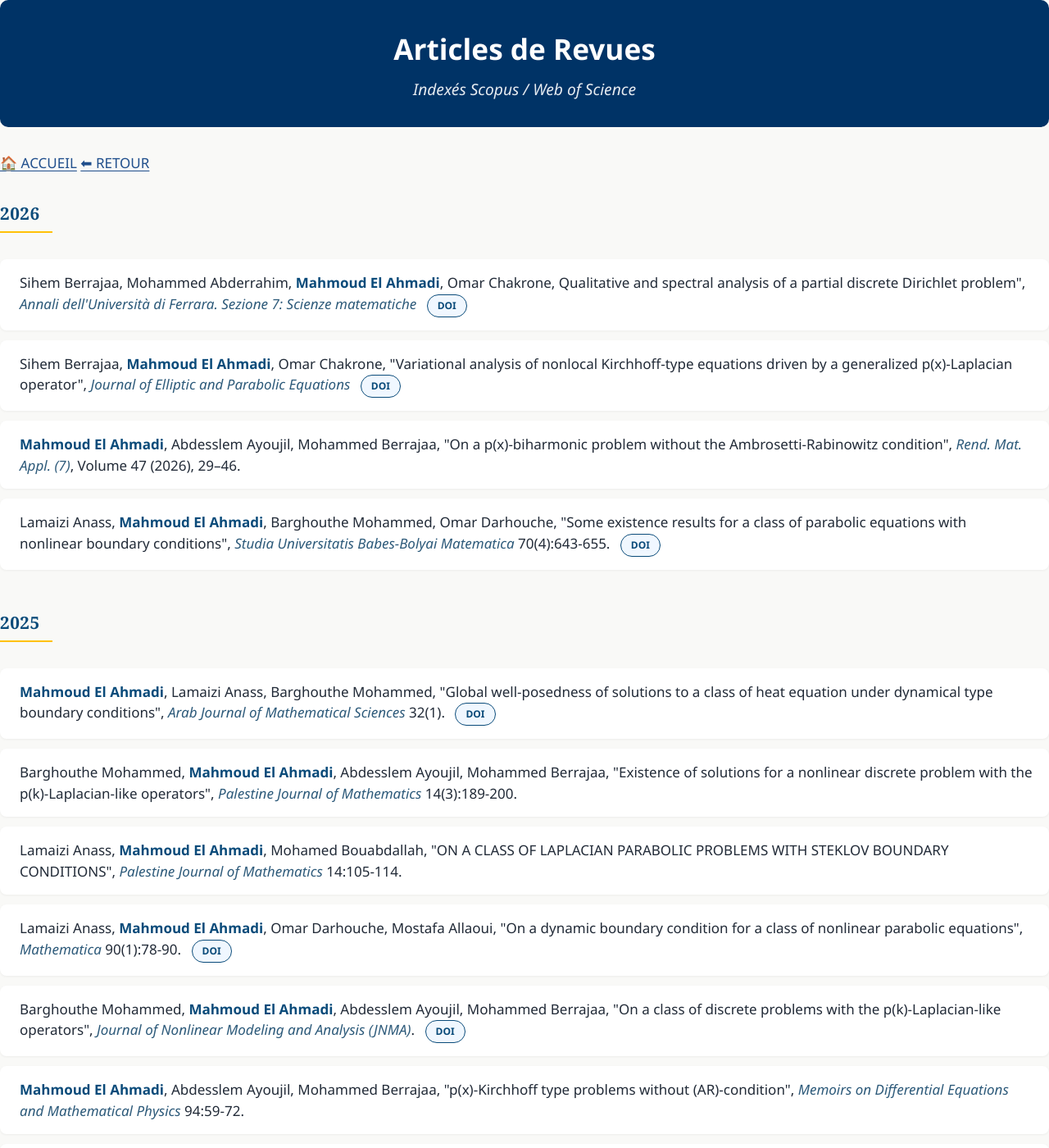
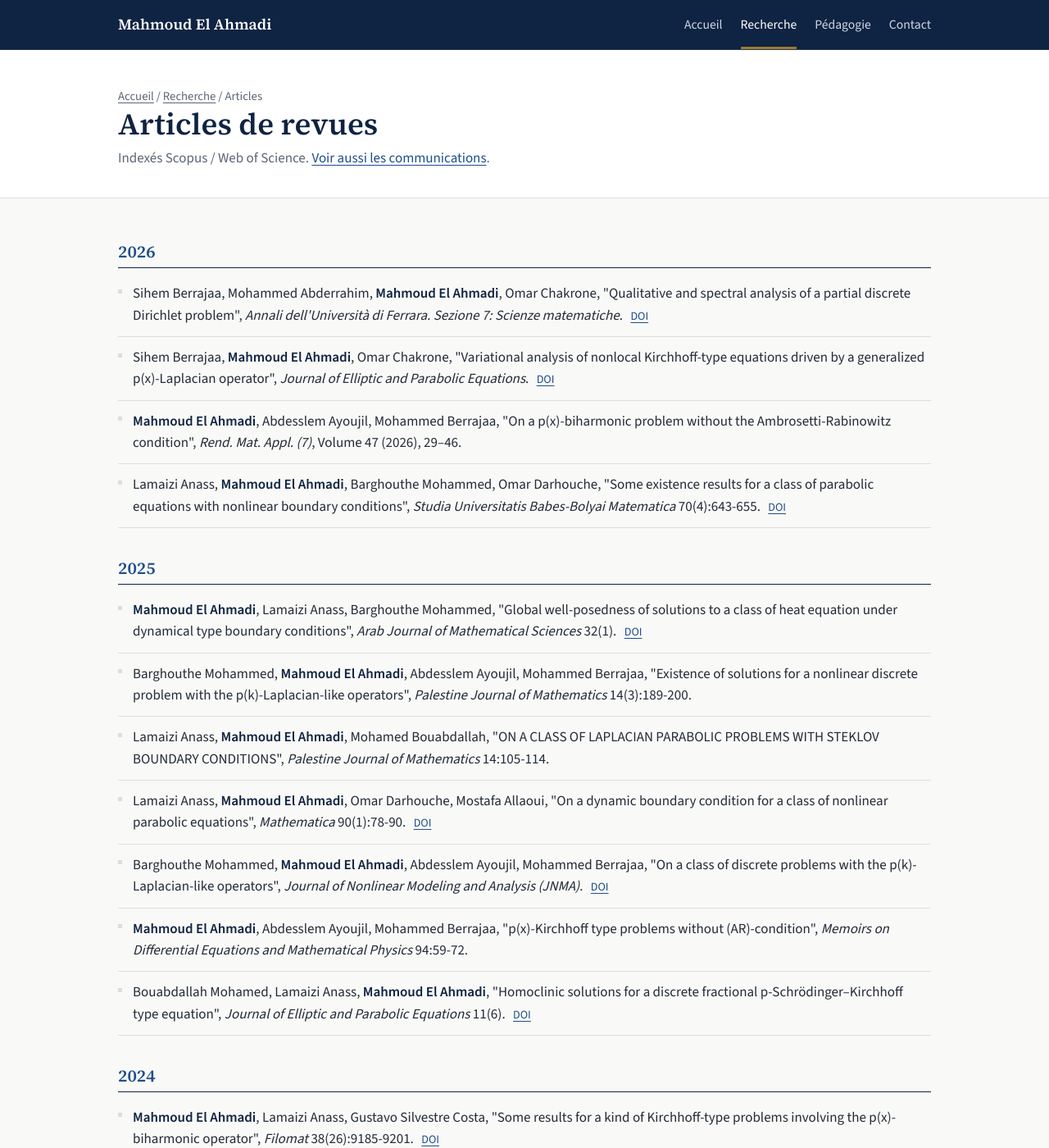
Before and after one commit to mahmoudmath/mahmoudmath.github.io, a Jekyll site: the page articles.html, which Jekyll copies as it is, in a window 1280 px wide and 1400 px high. Shown: the whole window at 82% size. Built offline with Jekyll 4.4.1, drawn with Linux system fonts in a browser that asks for light colours.

Commit message:
Update articles.html

```diff
--- a/articles.html
+++ b/articles.html
@@ -7,220 +7,95 @@
   window.dataLayer = window.dataLayer || [];
   function gtag(){dataLayer.push(arguments);}
   gtag('js', new Date());
-
   gtag('config', 'G-KGXYVP14W5');
 </script>
 <meta charset="UTF-8">
 <meta name="viewport" content="width=device-width, initial-scale=1.0">
 <title>Articles - Pr. Mahmoud El Ahmadi</title>
+<meta name="description" content="Publications scientifiques du Pr. Mahmoud El Ahmadi (FST de Fès, USMBA) : articles de revues indexées Scopus / Web of Science en analyse non linéaire et EDP.">
+<meta name="author" content="Pr. Mahmoud El Ahmadi">
+<meta name="theme-color" content="#0f2342">
+<link rel="preconnect" href="https://fonts.googleapis.com">
+<link rel="preconnect" href="https://fonts.gstatic.com" crossorigin>
+<link rel="stylesheet" href="https://fonts.googleapis.com/css2?family=Source+Sans+3:wght@400;600&family=Source+Serif+4:wght@400;600&display=swap">
 <link rel="stylesheet" href="style.css">
-   <style>
-    /* ===== STYLE LOCAL - PAGE ARTICLES SEULEMENT ===== */
-
-    /* TITRES D'ANNÉES (2026, 2025, etc.) */
-    .year-title {
-        color: #0a4b7a;
-        font-size: 1.3rem;
-        font-weight: 700;
-        border-bottom: 2px solid #ffc107;
-        display: inline-block;
-        margin: 30px 0 15px 0;
-        padding-bottom: 5px;
-        padding-right: 15px;
-        text-transform: uppercase;
-        letter-spacing: 0.5px;
-    }
-
-    /* BOUTONS DOI */
-    .link-doi {
-        display: inline-block;
-        background: #f0f7ff;
-        color: #0a4b7a;
-        padding: 4px 12px;
-        border-radius: 20px;
-        text-decoration: none;
-        font-size: 0.75rem;
-        font-weight: 600;
-        border: 1px solid #0a4b7a;
-        margin-left: 8px;
-        transition: all 0.2s ease;
-    }
-
-    .link-doi:hover {
-        background: #0a4b7a;
-        color: white;
-        border-color: #0a4b7a;
-    }
-
-    /* TITRE PRINCIPAL DE LA PAGE */
-    h1 {
-        font-size: 1.8rem;
-        color: #003366;
-        text-align: center;
-        margin: 20px 0;
-        font-weight: 800;
-        text-transform: uppercase;
-    }
-
-    /* LISTE DES ARTICLES */
-    .resource-list {
-        list-style: none;
-        padding-left: 0;
-    }
-
-    .resource-list li {
-        background: white;
-        padding: 16px 20px;
-        margin-bottom: 12px;
-        border-radius: 8px;
-        border-left: 4px solid transparent;
-        box-shadow: 0 1px 3px rgba(0,0,0,0.05);
-        transition: all 0.2s;
-        line-height: 1.5;
-    }
-
-    .resource-list li:hover {
-        border-left-color: #ffc107;
-        background: #fefcf5;
-        box-shadow: 0 2px 8px rgba(0,86,179,0.05);
-    }
-
-    /* NOMS DES AUTEURS EN GRAS */
-    .resource-list li strong {
-        color: #0a4b7a;
-        font-weight: 700;
-    }
-
-    /* TITRES DES REVUES EN ITALIQUE */
-    .resource-list li em {
-        color: #2d5a7a;
-        font-style: italic;
-    }
-
-    /* EN-TÊTE PAGE */
-    /* EN-TÊTE - Articles de Revues / Indexés Scopus */
-.professor-header {
-    background: #003366;  /* Fond bleu foncé */
-    padding: 30px 20px;
-    border-radius: 10px;
-    margin-bottom: 30px;
-    text-align: center;
-}
-
-.professor-name {
-    color: white !important;
-    font-size: 2.2rem;
-    font-weight: 700;
-    margin-bottom: 5px;
-}
-
-.professor-title {
-    color: white !important;
-    font-size: 1.2rem;
-    font-style: italic;
-    opacity: 0.9;
-}
-
-    /* RESPONSIVE POUR MOBILES */
-    @media (max-width: 768px) {
-        .year-title {
-            font-size: 1.1rem;
-        }
-
-        .resource-list li {
-            padding: 14px;
-            font-size: 0.95rem;
-        }
-
-        .link-doi {
-            display: inline-block;
-            margin-top: 6px;
-            margin-left: 0;
-        }
-
-        .professor-name {
-            font-size: 1.6rem;
-        }
-    }
-
-    @media (max-width: 480px) {
-        .resource-list li {
-            padding: 12px;
-        }
-
-        .link-doi {
-            padding: 3px 10px;
-            font-size: 0.7rem;
-        }
-    }
-    </style>
 </head>
 <body>
 <!-- Google Tag Manager (noscript) -->
-<noscript><iframe src="https://www.googletagmanager.com/ns.html?id=GTM-5HG84LR9"
-height="0" width="0" style="display:none;visibility:hidden"></iframe></noscript>
+<noscript><iframe src="https://www.googletagmanager.com/ns.html?id=GTM-5HG84LR9" height="0" width="0" style="display:none;visibility:hidden"></iframe></noscript>
 <!-- End Google Tag Manager (noscript) -->
-    <div class="container">
-        <header class="professor-header">
-            <div class="professor-name">Articles de Revues</div>
-            <div class="professor-title">Indexés Scopus / Web of Science</div>
+<a class="skip" href="#contenu">Aller au contenu</a>
+
+<header class="topbar">
+  <div class="wrap">
+    <a class="brand" href="index.html">Mahmoud El Ahmadi</a>
+    <nav aria-label="Navigation principale">
+      <ul class="menu">
+        <li><a href="index.html">Accueil</a></li>
+        <li><a href="recherche.html" aria-current="page">Recherche</a></li>
+        <li><a href="pedagogie.html">Pédagogie</a></li>
+        <li><a href="contact.html">Contact</a></li>
+      </ul>
+    </nav>
+  </div>
 </header>
 
-        <nav class="academic-nav">
-            <a href="index.html" class="nav-card">🏠 ACCUEIL</a>
-            <a href="recherche.html" class="nav-card">⬅ RETOUR</a>
-        </nav>
+<div class="page-titre">
+  <div class="wrap">
+    <p class="fil"><a href="index.html">Accueil</a> / <a href="recherche.html">Recherche</a> / Articles</p>
+    <h1>Articles de revues</h1>
+    <p>Indexés Scopus / Web of Science. <a href="communications.html">Voir aussi les communications</a>.</p>
+  </div>
+</div>
 
-        <section class="presentation">
-            <!-- 2026 -->
-            <h3 class="year-title">2026</h3>
-            <ul class="resource-list">
-                <li>Sihem Berrajaa, Mohammed Abderrahim, <strong>Mahmoud El Ahmadi</strong>,  Omar Chakrone, Qualitative and spectral analysis of a partial discrete Dirichlet problem", <em>Annali dell'Università di Ferrara. Sezione 7: Scienze matematiche </em>
-                  <a href="https://doi.org/10.1007/s11565-026-00735-z" target="_blank" class="link-doi">DOI</a></li>
-                <li>Sihem Berrajaa, <strong>Mahmoud El Ahmadi</strong>,  Omar Chakrone, "Variational analysis of nonlocal Kirchhoff-type equations driven by a generalized p(x)-Laplacian operator", <em>Journal of Elliptic and Parabolic Equations </em>
-                  <a href="https://doi.org/10.1007/s41808-026-00488-y" target="_blank" class="link-doi">DOI</a></li>
+<main id="contenu">
+  <section>
+    <div class="wrap">
+
+      <h2 class="annee">2026</h2>
+      <ul class="biblio">
+        <li>Sihem Berrajaa, Mohammed Abderrahim, <strong>Mahmoud El Ahmadi</strong>, Omar Chakrone, "Qualitative and spectral analysis of a partial discrete Dirichlet problem", <em>Annali dell'Università di Ferrara. Sezione 7: Scienze matematiche</em>. <a class="doi" href="https://doi.org/10.1007/s11565-026-00735-z" target="_blank" rel="noopener">DOI</a></li>
+        <li>Sihem Berrajaa, <strong>Mahmoud El Ahmadi</strong>, Omar Chakrone, "Variational analysis of nonlocal Kirchhoff-type equations driven by a generalized p(x)-Laplacian operator", <em>Journal of Elliptic and Parabolic Equations</em>. <a class="doi" href="https://doi.org/10.1007/s41808-026-00488-y" target="_blank" rel="noopener">DOI</a></li>
         <li><strong>Mahmoud El Ahmadi</strong>, Abdesslem Ayoujil, Mohammed Berrajaa, "On a p(x)-biharmonic problem without the Ambrosetti-Rabinowitz condition", <em>Rend. Mat. Appl. (7)</em>, Volume 47 (2026), 29–46.</li>
-                <li>Lamaizi Anass, <strong>Mahmoud El Ahmadi</strong>, Barghouthe Mohammed, Omar Darhouche, "Some existence results for a class of parabolic equations with nonlinear boundary conditions", <em>Studia Universitatis Babes-Bolyai Matematica</em> 70(4):643-655.
-                    <a href="https://doi.org/10.24193/subbmath.2025.4.08" target="_blank" class="link-doi">DOI</a></li>
+        <li>Lamaizi Anass, <strong>Mahmoud El Ahmadi</strong>, Barghouthe Mohammed, Omar Darhouche, "Some existence results for a class of parabolic equations with nonlinear boundary conditions", <em>Studia Universitatis Babes-Bolyai Matematica</em> 70(4):643-655. <a class="doi" href="https://doi.org/10.24193/subbmath.2025.4.08" target="_blank" rel="noopener">DOI</a></li>
       </ul>
 
-            <!-- 2025 -->
-            <h3 class="year-title">2025</h3>
-            <ul class="resource-list">
-                <li><strong>Mahmoud El Ahmadi</strong>, Lamaizi Anass, Barghouthe Mohammed, "Global well-posedness of solutions to a class of heat equation under dynamical type boundary conditions", <em>Arab Journal of Mathematical Sciences</em> 32(1). <a href="https://doi.org/10.1108/AJMS-05-2024-0087" target="_blank" class="link-doi">DOI</a></li>
+      <h2 class="annee">2025</h2>
+      <ul class="biblio">
+        <li><strong>Mahmoud El Ahmadi</strong>, Lamaizi Anass, Barghouthe Mohammed, "Global well-posedness of solutions to a class of heat equation under dynamical type boundary conditions", <em>Arab Journal of Mathematical Sciences</em> 32(1). <a class="doi" href="https://doi.org/10.1108/AJMS-05-2024-0087" target="_blank" rel="noopener">DOI</a></li>
         <li>Barghouthe Mohammed, <strong>Mahmoud El Ahmadi</strong>, Abdesslem Ayoujil, Mohammed Berrajaa, "Existence of solutions for a nonlinear discrete problem with the p(k)-Laplacian-like operators", <em>Palestine Journal of Mathematics</em> 14(3):189-200.</li>
         <li>Lamaizi Anass, <strong>Mahmoud El Ahmadi</strong>, Mohamed Bouabdallah, "ON A CLASS OF LAPLACIAN PARABOLIC PROBLEMS WITH STEKLOV BOUNDARY CONDITIONS", <em>Palestine Journal of Mathematics</em> 14:105-114.</li>
-                <li>Lamaizi Anass, <strong>Mahmoud El Ahmadi</strong>, Omar Darhouche, Mostafa Allaoui, "On a dynamic boundary condition for a class of nonlinear parabolic equations", <em>Mathematica</em> 90(1):78-90. <a href="https://doi.org/10.24193/mathcluj.2025.1.07" target="_blank" class="link-doi">DOI</a></li>
-                <li>Barghouthe Mohammed, <strong>Mahmoud El Ahmadi</strong>, Abdesslem Ayoujil, Mohammed Berrajaa, "On a class of discrete problems with the p(k)-Laplacian-like operators", <em>Journal of Nonlinear Modeling and Analysis (JNMA)</em>. <a href="https://doi.org/10.12150/jnma.2025.439" target="_blank" class="link-doi">DOI</a></li>
+        <li>Lamaizi Anass, <strong>Mahmoud El Ahmadi</strong>, Omar Darhouche, Mostafa Allaoui, "On a dynamic boundary condition for a class of nonlinear parabolic equations", <em>Mathematica</em> 90(1):78-90. <a class="doi" href="https://doi.org/10.24193/mathcluj.2025.1.07" target="_blank" rel="noopener">DOI</a></li>
+        <li>Barghouthe Mohammed, <strong>Mahmoud El Ahmadi</strong>, Abdesslem Ayoujil, Mohammed Berrajaa, "On a class of discrete problems with the p(k)-Laplacian-like operators", <em>Journal of Nonlinear Modeling and Analysis (JNMA)</em>. <a class="doi" href="https://doi.org/10.12150/jnma.2025.439" target="_blank" rel="noopener">DOI</a></li>
         <li><strong>Mahmoud El Ahmadi</strong>, Abdesslem Ayoujil, Mohammed Berrajaa, "p(x)-Kirchhoff type problems without (AR)-condition", <em>Memoirs on Differential Equations and Mathematical Physics</em> 94:59-72.</li>
-                <li>Bouabdallah Mohamed, Lamaizi Anass, <strong>Mahmoud El Ahmadi</strong>, "Homoclinic solutions for a discrete fractional p-Schrödinger–Kirchhoff type equation", <em>Journal of Elliptic and Parabolic Equations</em> 11(6). <a href="https://doi.org/10.1007/s41808-025-00322-x" target="_blank" class="link-doi">DOI</a></li>
+        <li>Bouabdallah Mohamed, Lamaizi Anass, <strong>Mahmoud El Ahmadi</strong>, "Homoclinic solutions for a discrete fractional p-Schrödinger–Kirchhoff type equation", <em>Journal of Elliptic and Parabolic Equations</em> 11(6). <a class="doi" href="https://doi.org/10.1007/s41808-025-00322-x" target="_blank" rel="noopener">DOI</a></li>
       </ul>
 
-            <!-- 2024 -->
-            <h3 class="year-title">2024</h3>
-            <ul class="resource-list">
-                <li><strong>Mahmoud El Ahmadi</strong>, Lamaizi Anass, Gustavo Silvestre Costa, "Some results for a kind of Kirchhoff-type problems involving the p(x)-biharmonic operator", <em>Filomat</em> 38(26):9185-9201. <a href="https://doi.org/10.2298/FIL2426185A" target="_blank" class="link-doi">DOI</a></li>
-                <li><strong>Mahmoud El Ahmadi</strong>, Abdesslem Ayoujil, Mohammed Berrajaa, "On Kirchhoff-double phase problems without (AR)-condition", <em>Mathematica</em> 66 (89)(2):216-229. <a href="https://doi.org/10.24193/mathcluj.2024.2.06" target="_blank" class="link-doi">DOI</a></li>
-                <li>Mohamed Bouabdallah, <strong>Mahmoud El Ahmadi</strong>, Lamaizi Anass, "Homoclinic solutions for discrete fractional p-Laplacian equation via the Nehari manifold method", <em>Rendiconti del Circolo Matematico di Palermo</em> 73(6). <a href="https://doi.org/10.1007/s12215-024-01110-7" target="_blank" class="link-doi">DOI</a></li>
-                <li><strong>Mahmoud El Ahmadi</strong>, Barghouthe Mohammed, Lamaizi Anass, Mohammed Berrajaa, "Existence and multiplicity results for a kind of double phase problems with mixed boundary value conditions", <em>Communications in Analysis and Mechanics</em> 16(3):509-527. <a href="https://doi.org/10.3934/cam.2024024" target="_blank" class="link-doi">DOI</a></li>
-                <li><strong>Mahmoud El Ahmadi</strong>, Lamaizi Anass, Bouabdallah Mohamed, "Existence and multiplicity results for Kirchhoff-type superlinear problems involving the fractional p(x)-Laplacian satisfying (C)-condition", <em>Gulf Journal of Mathematics</em> 17(1):205-224. <a href="https://doi.org/10.56947/gjom.v17i1.2081" target="_blank" class="link-doi">DOI</a></li>
-                <li><strong>Mahmoud El Ahmadi</strong>, Lamaizi Anass, Bouabdallah Mohamed, "On the superlinear Kirchhoff problem involving the double phase operator with variable exponents", <em>Journal of Elliptic and Parabolic Equations</em> 10(4). <a href="https://doi.org/10.1007/s41808-024-00289-1" target="_blank" class="link-doi">DOI</a></li>
-                <li><strong>Mahmoud El Ahmadi</strong>, Abdesslem Ayoujil, Mohammed Berrajaa, "Robin Problem Involving the p(x)-Laplacian Operator Without Ambrosetti-Rabinowizt Condition", <em>Boletim da Sociedade Paranaense de Matematica</em> 2024(42):1-14. <a href="https://doi.org/10.5269/bspm.65522" target="_blank" class="link-doi">DOI</a></li>
+      <h2 class="annee">2024</h2>
+      <ul class="biblio">
+        <li><strong>Mahmoud El Ahmadi</strong>, Lamaizi Anass, Gustavo Silvestre Costa, "Some results for a kind of Kirchhoff-type problems involving the p(x)-biharmonic operator", <em>Filomat</em> 38(26):9185-9201. <a class="doi" href="https://doi.org/10.2298/FIL2426185A" target="_blank" rel="noopener">DOI</a></li>
+        <li><strong>Mahmoud El Ahmadi</strong>, Abdesslem Ayoujil, Mohammed Berrajaa, "On Kirchhoff-double phase problems without (AR)-condition", <em>Mathematica</em> 66 (89)(2):216-229. <a class="doi" href="https://doi.org/10.24193/mathcluj.2024.2.06" target="_blank" rel="noopener">DOI</a></li>
+        <li>Mohamed Bouabdallah, <strong>Mahmoud El Ahmadi</strong>, Lamaizi Anass, "Homoclinic solutions for discrete fractional p-Laplacian equation via the Nehari manifold method", <em>Rendiconti del Circolo Matematico di Palermo</em> 73(6). <a class="doi" href="https://doi.org/10.1007/s12215-024-01110-7" target="_blank" rel="noopener">DOI</a></li>
+        <li><strong>Mahmoud El Ahmadi</strong>, Barghouthe Mohammed, Lamaizi Anass, Mohammed Berrajaa, "Existence and multiplicity results for a kind of double phase problems with mixed boundary value conditions", <em>Communications in Analysis and Mechanics</em> 16(3):509-527. <a class="doi" href="https://doi.org/10.3934/cam.2024024" target="_blank" rel="noopener">DOI</a></li>
+        <li><strong>Mahmoud El Ahmadi</strong>, Lamaizi Anass, Bouabdallah Mohamed, "Existence and multiplicity results for Kirchhoff-type superlinear problems involving the fractional p(x)-Laplacian satisfying (C)-condition", <em>Gulf Journal of Mathematics</em> 17(1):205-224. <a class="doi" href="https://doi.org/10.56947/gjom.v17i1.2081" target="_blank" rel="noopener">DOI</a></li>
+        <li><strong>Mahmoud El Ahmadi</strong>, Lamaizi Anass, Bouabdallah Mohamed, "On the superlinear Kirchhoff problem involving the double phase operator with variable exponents", <em>Journal of Elliptic and Parabolic Equations</em> 10(4). <a class="doi" href="https://doi.org/10.1007/s41808-024-00289-1" target="_blank" rel="noopener">DOI</a></li>
+        <li><strong>Mahmoud El Ahmadi</strong>, Abdesslem Ayoujil, Mohammed Berrajaa, "Robin Problem Involving the p(x)-Laplacian Operator Without Ambrosetti-Rabinowizt Condition", <em>Boletim da Sociedade Paranaense de Matematica</em> 2024(42):1-14. <a class="doi" href="https://doi.org/10.5269/bspm.65522" target="_blank" rel="noopener">DOI</a></li>
       </ul>
 
-            <!-- 2023 -->
-            <h3 class="year-title">2023</h3>
-            <ul class="resource-list">
-                <li><strong>Mahmoud El Ahmadi</strong>, Abdesslem Ayoujil, Mohammed Berrajaa, "Existence and multiplicity of solutions for a class of double phase variable exponent problems with nonlinear boundary condition", <em>Advanced Mathematical Models & Applications</em>, Vol.8, 2023, pp.401-414.</li>
-                <li><strong>Mahmoud El Ahmadi</strong>, Mohammed Berrajaa, Abdesslem Ayoujil, "Existence of two solutions for Kirchhoff-double phase problems with a small perturbation without (AR)-condition", <em>Discrete and Continuous Dynamical Systems - S</em> 18(1):169-181. <a href="https://doi.org/10.3934/dcdss.2023085" target="_blank" class="link-doi">DOI</a></li>
+      <h2 class="annee">2023</h2>
+      <ul class="biblio">
+        <li><strong>Mahmoud El Ahmadi</strong>, Abdesslem Ayoujil, Mohammed Berrajaa, "Existence and multiplicity of solutions for a class of double phase variable exponent problems with nonlinear boundary condition", <em>Advanced Mathematical Models &amp; Applications</em>, Vol.8, 2023, pp.401-414.</li>
+        <li><strong>Mahmoud El Ahmadi</strong>, Mohammed Berrajaa, Abdesslem Ayoujil, "Existence of two solutions for Kirchhoff-double phase problems with a small perturbation without (AR)-condition", <em>Discrete and Continuous Dynamical Systems - S</em> 18(1):169-181. <a class="doi" href="https://doi.org/10.3934/dcdss.2023085" target="_blank" rel="noopener">DOI</a></li>
       </ul>
+
+    </div>
   </section>
+</main>
 
-        <footer class="professor-footer">
-            <div class="signature">
-                <p>© 2026 Pr. Mahmoud El Ahmadi - FST de Fès, USMBA</p>
+<footer class="pied">
+  <div class="wrap">
+    <p class="copy">© 2026 Pr. Mahmoud El Ahmadi - FST de Fès, USMBA</p>
   </div>
 </footer>
-    </div>
 </body>
 </html>
```
Lines whose indentation alone changed are shown as unchanged.
